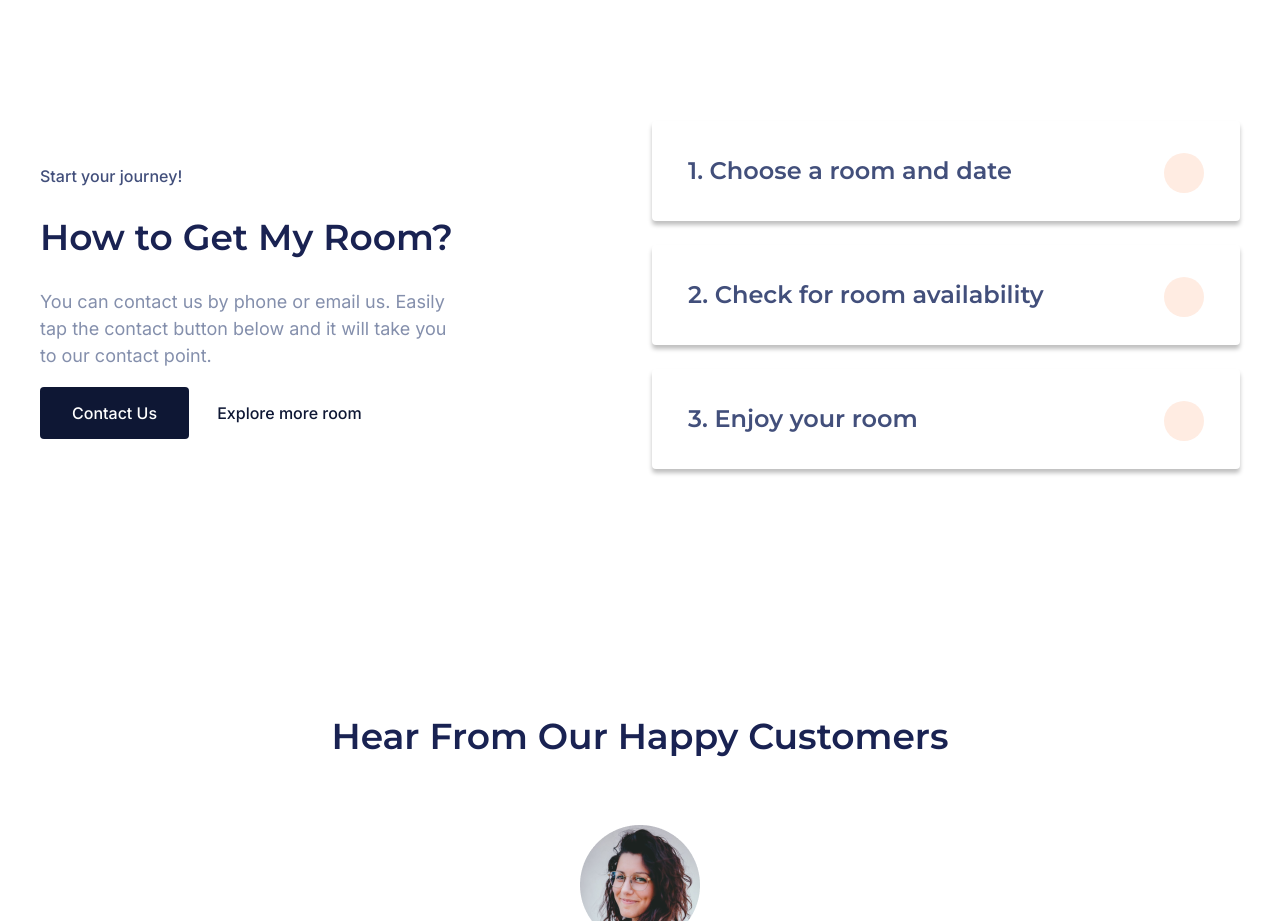
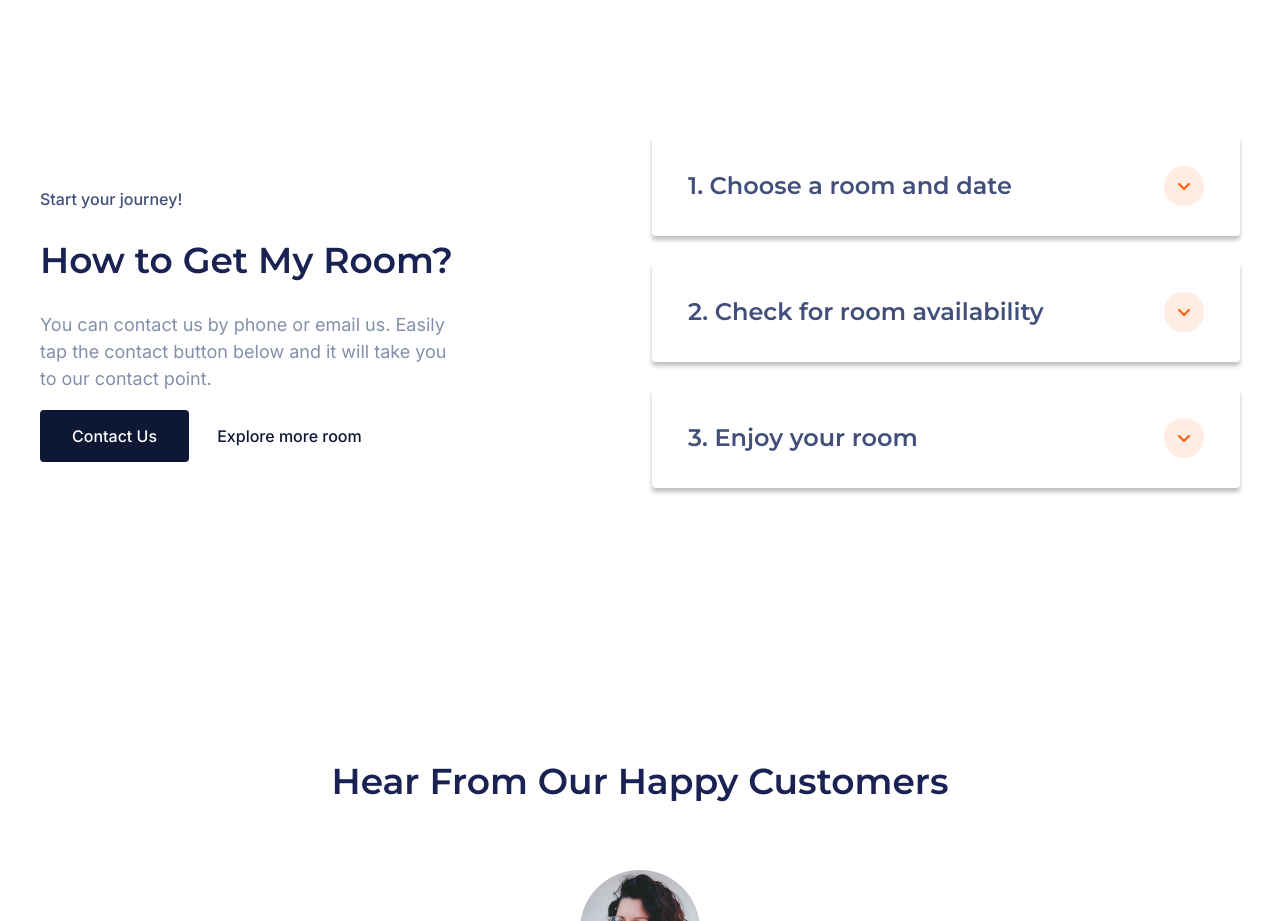
Before and after one commit to Euuugene322/Cootels, a plain HTML site: page index.html in a window 1280 px wide. Shown: the part 3820-4741 px from the top of the page. Drawn offline with Linux system fonts and the light colour scheme.

Commit message:
Add files via upload

```diff
--- a/index.html
+++ b/index.html
@@ -142,20 +142,39 @@
                                 <a class="text__more" href="#">Explore more room</a>
                             </div>
                         </div>
-                        <div class="slide-contact-steps">
-                            <div class="slide-contact-check">
-                                <p>1. Choose a room and date</p>
-                                <div class="square"></div>
-                            </div>
-                            <div class="slide-contact-check">
-                                <p>2. Check for room availability</p>
-                                <div class="square"></div>
-                            </div>
-                            <div class="slide-contact-check">
-                                <p>3. Enjoy your room</p>
-                                <div class="square"></div>
-                            </div>
+                        <div class="contact__right">
+                            <ul>
+                                <li class="item-contact__list">
+                                    1. Choose a room and date
+                                    <div class="fold-read__more">
+                                            <img class="fold" src="img/Stroke 1.svg">
+                                    </div>
+                                    <div class="unfold-read__more">
+                                            <img class="unfold" src="img/Stroke 2.svg">
+                                    </div>
+                                    </label>
+                                </li>
+                                <li class="item-contact__list">
+                                    2. Check for room availability
+                                    <div class="fold-read__more">
+                                        <img class="fold" src="img/Stroke 1.svg">
+                                    </div>
+                                    <div class="unfold-read__more">
+                                        <img class="unfold" src="img/Stroke 2.svg">
+                                    </div>
+                                </li>
+                                <li class="item-contact__list">
+                                    3. Enjoy your room
+                                    <div class="fold-read__more">
+                                        <img class="fold" src="img/Stroke 1.svg">
+                                    </div>
+                                    <div class="unfold-read__more">
+                                        <img class="unfold" src="img/Stroke 2.svg">
+                                    </div>
+                                </li>
+                            </ul>
                         </div>
+
                     </article>
 
                     <!-- /Contact Us -->
--- a/style.css
+++ b/style.css
@@ -287,16 +287,16 @@ p {
     padding: 160px 0;
 }
 
+.contact__title {
+    width: 450px;
+    margin-top: 12px;
+}
+
 .contact__text {
     font-size: 16px;
     font-family: Inter, sans-serif;
     font-weight: 500;
     color: #424F7B;
-}
-
-.contact__title {
-    width: 450px;
-    margin-top: 12px;
 }
 
 .contact__subtitle {
@@ -309,38 +309,6 @@ p {
     display: flex;
     flex-direction: column;
     justify-content: center;
-}
-
-.slide-contact-check {
-    display: flex;
-    justify-content: space-between;
-
-    width: 588px;
-    height: 100px;
-    padding: 32px 36px;
-    margin-bottom: 24px;
-
-    font-family: Montserrat;
-    font-weight: 600;
-    font-size: 24px;
-    color: #424F7B;
-
-    text-align: center;
-
-    box-shadow: 0px 4px 4px rgba(0, 0, 0, 0.25);
-border-radius: 4px;
-}
-
-.slide-contact-check:nth-child(3) {
-    margin-bottom: 0;
-}
-
-.square {
-    width: 40px;
-    height: 40px;
-
-    background-color: #FFECE2;
-    border-radius: 50%;
 }
 
 .text__more {
@@ -491,3 +459,71 @@ border-radius: 4px;
 .footer__block > a:last-of-type {
     margin-bottom: 0;
 }
+
+/* Test */
+
+.fold {
+    height: 7px;
+    width: 14px;
+    left: 5px;
+    top: 8.5px;
+    border-radius: 0px;
+}
+
+.unfold {
+    height: 7px;
+    width: 14px;
+    left: 5px;
+    top: 8.5px;
+    border-radius: 0px;
+
+}
+
+.fold-read__more {
+    display: flex;
+    justify-content: center;
+    align-items: center;
+
+    background: #FFECE2;
+    width: 40px;
+    height: 40px;
+    border-radius: 50%;
+}
+
+.unfold-read__more {
+    display: flex;
+    justify-content: center;
+    align-items: center;
+
+    background: #FF620A;
+    width: 40px;
+    height: 40px;
+    border-radius: 50%;
+
+    display: none;
+}
+
+.item-contact__list {
+    width: 588px;
+    height: 100px;
+
+    margin-bottom: 26px;
+    padding: 32px 36px;
+
+    display: flex;
+    flex-direction: row;
+    justify-content: space-between;
+    align-items: center;
+
+    font-family: Montserrat;
+    font-size: 24px;
+    font-weight: 600;
+    color: #424F7B;
+
+    box-shadow: 0px 4px 4px rgba(0, 0, 0, 0.25);
+    border-radius: 4px;
+}
+
+.item-contact__list:nth-last-child() {
+    margin-bottom: 0;
+}
```
